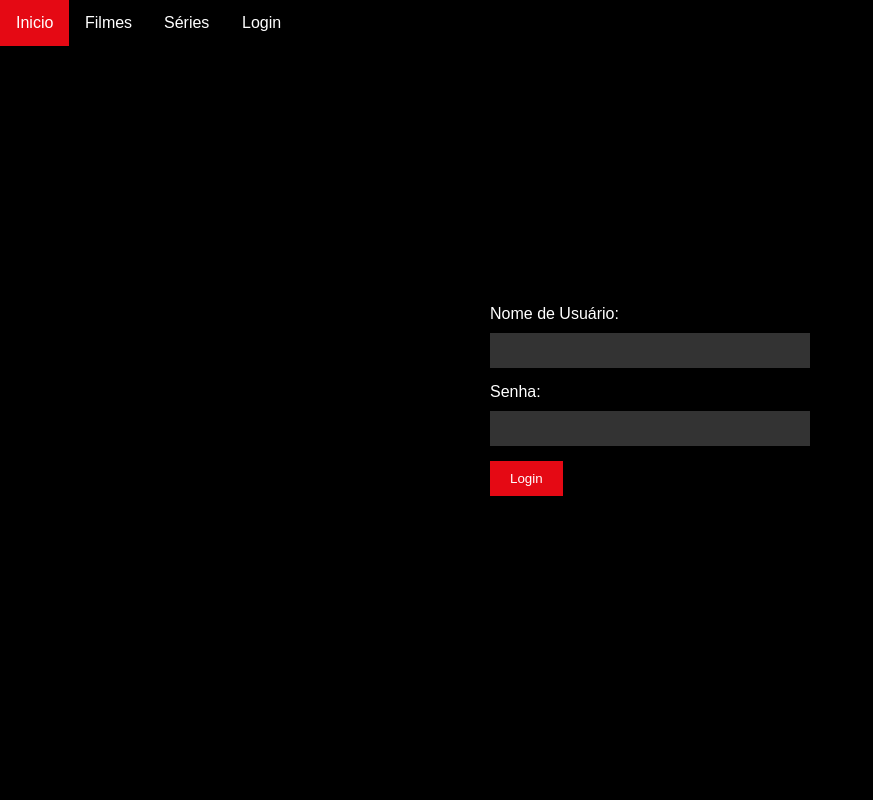
After one commit to Lucas-Benediht/API-TMDB, a Flask app: page /login in a window 1280 px wide. The commit adds this page. Shown: the whole page, without its empty margins (0-873 px from the left). Run offline with Flask 3, Linux system fonts and the light colour scheme.

Commit message:
Add files via upload

```diff
--- a/main.py
+++ b/main.py
@@ -2,6 +2,8 @@
 import requests
 from dotenv import load_dotenv
 import os
+import random
+import json
 
 load_dotenv()
 app = Flask(__name__)
@@ -11,7 +13,7 @@
 
 @app.route('/')
 def site():
-
+    #parte de tendências da semana
     tendencias_url = f'https://api.themoviedb.org/3/trending/all/week?api_key={API_KEY}&language={idioma}'
     response_tendencias = requests.get(tendencias_url)
 
@@ -24,14 +26,47 @@
     desenhos_url = f'https://api.themoviedb.org/3/discover/movie?api_key={API_KEY}&with_genres={genero_desenhos}&language={idioma}'
     response_desenhos = requests.get(desenhos_url)
 
-    if response_tendencias.status_code == 200 and response_acao.status_code == 200 and response_desenhos.status_code == 200:
+    random_page = random.randint(1,10) #Pega uma imagem aleatória na capa
+    random_filme_url = f'https://api.themoviedb.org/3/discover/movie?api_key={API_KEY}&page={random_page}&language={idioma}'
+    response_random_filme = requests.get(random_filme_url)
+
+    if (
+        response_tendencias.status_code == 200
+        and response_acao.status_code == 200
+        and response_desenhos.status_code == 200
+        and response_random_filme.status_code == 200
+        ):
+
         data_tendencias = response_tendencias.json()
         data_acao = response_acao.json()
         data_desenhos = response_desenhos.json()
-        return render_template('index.html', tendencias=data_tendencias['results'], filmes_acao=data_acao['results'], filmes_desenhos=data_desenhos['results'])
+        data_random_filme = response_random_filme.json()
+
+        resultados_random_filme = response_random_filme.json()['results']
+        filme_aleatorio = random.choice(resultados_random_filme)
+
+        return render_template(
+            'index.html', tendencias=data_tendencias['results'],
+            filmes_acao=data_acao['results'],
+            filmes_desenhos=data_desenhos['results'],
+            filme_aleatorio=filme_aleatorio,
+        )
     else:
         return 'Erro ao obter dados da API TMDb'
 
 
+@app.route('/filmes')
+def filmes():
+    return render_template('filmes.html')
+
+@app.route('/login')
+def login():
+    return render_template('login.html')
+
+@app.route('/series')
+def series():
+    return render_template('series.html')
+
+
 if __name__ == '__main__':
     app.run(debug=True)
--- /dev/null
+++ b/templates/login.html
@@ -0,0 +1,106 @@
+<!DOCTYPE html>
+<html>
+<head>
+    <title>Login</title>
+    <link rel="stylesheet" href="https://cdnjs.cloudflare.com/ajax/libs/animate.css/4.1.1/animate.min.css">
+    <style>
+        body {
+            background-color: #000;
+            color: #fff;
+            font-family: Arial, sans-serif;
+            display: flex;
+            justify-content: center;
+            align-items: center;
+            height: 100vh;
+            margin: 0;
+        }
+        form {
+            background-color: rgba(0, 0, 0, 0.8);
+            padding: 20px;
+            border-radius: 5px;
+            width: 300px;
+            animation: fadeIn 2s;
+        }
+
+        @keyframes fadeIn {
+            from {
+                opacity: 0;
+                transform: translateY(-20px);
+            }
+            to {
+                opacity: 1;
+                transform: translateY(0);
+            }
+        }
+
+        label {
+            display: block;
+            margin-bottom: 10px;
+            color: #fff;
+        }
+
+        input[type="text"],
+        input[type="password"] {
+            width: 100%;
+            padding: 10px;
+            margin-bottom: 15px;
+            border: none;
+            background-color: #333;
+            color: #fff;
+        }
+
+        input[type="submit"] {
+            background-color: #e50914;
+            color: #fff;
+            border: none;
+            padding: 10px 20px;
+            cursor: pointer;
+        }
+
+        input[type="submit"]:hover {
+            background-color: #ff3b33;
+        }
+
+        .topnav {
+            background-color: #000;
+            overflow: hidden;
+            position: absolute;
+            top: 0;
+            left: 0;
+            right: 0;
+            animation: fadeIn 2s; /* Adicionando o efeito fadeIn aqui */
+        }
+
+        .topnav a {
+            float: left;
+            color: #fff;
+            text-align: center;
+            padding: 14px 16px;
+            text-decoration: none;
+            font-size: 1rem;
+        }
+
+        .topnav a:hover {
+            background-color: #e50914;
+        }
+
+    </style>
+</head>
+<body>
+    <div class="topnav animate__animated animate__fadeIn">
+        <a class="active animate__animated animate__bounce" href="{{url_for('site')}}">Inicio</a>
+        <a class="animate__animated animate__bounce" href="{{ url_for('filmes') }}">Filmes</a>
+        <a class="animate__animated animate__bounce" href="{{url_for('series')}}">Séries</a>
+        <a class="animate__animated animate__bounce" href="{{ url_for('login') }}">Login</a>
+    </div>
+    <form class="animate__animated animate__bounceIn" method="POST" action="/login">
+        <label for="username">Nome de Usuário:</label>
+        <input type="text" id="username" name="username" required>
+        <br>
+        <label for="password">Senha:</label>
+        <input type="password" id="password" name="password" required>
+        <br>
+        <input type="submit" value="Login">
+    </form>
+</body>
+</html>
```
Also changed, not shown: templates/filmes.html (added, +99 -0 lines), templates/index.html (+58 -35 lines), templates/series.html (added, +99 -0 lines).
